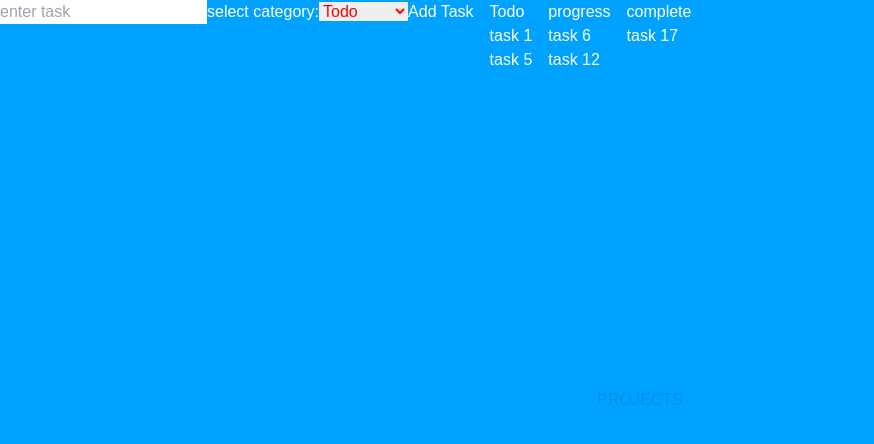
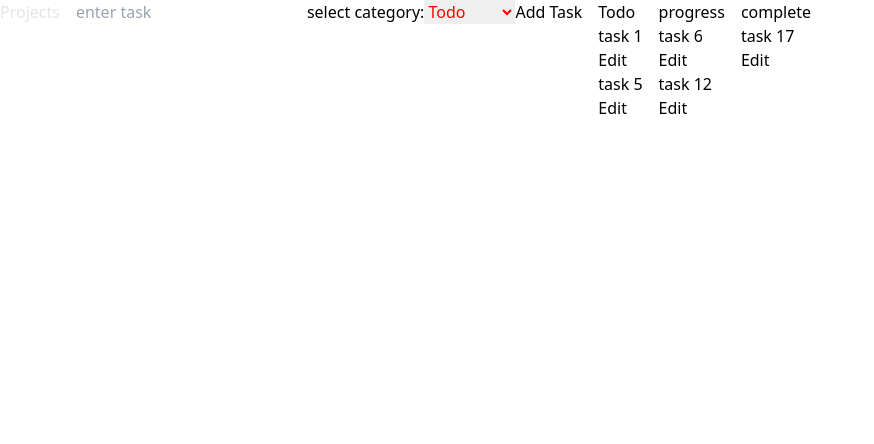
Before and after one commit to vickypython/BrowserRouter-usecase, a React (Vite) app: page / in a window 1280 px wide. Shown: the top 444 px of the page, without its empty margins (0-874 px from the left). Built offline with nearby package versions, Linux system fonts and the light colour scheme.

Commit message:
added the AddHandler and EditHandler

```diff
--- a/src/components/Projects.jsx
+++ b/src/components/Projects.jsx
@@ -1,9 +1,10 @@
-import PropTypes from 'prop-types'; // Import PropTypes
-import { useState, useMemo,useRef } from "react";
+import PropTypes from "prop-types"; // Import PropTypes
+import { useState, useMemo, useRef } from "react";
 
 export const Projects = () => {
-  const titleRef=useRef('')
-  const optionRef=useRef('')
+  const titleRef = useRef("");
+  const optionRef = useRef("");
+  const [isEditing, setIsEditing] = useState('add');
   const [tasks, setTasks] = useState({
     Todo: [
       {
@@ -42,43 +43,75 @@ export const Projects = () => {
   const categories = useMemo(() => {
     return Object.keys(tasks);
   }, [tasks]);
-  const handleSubmit=(e)=>{
-e.preventDefault()
-const payload={
-  id:self.crypto.randomUUID(),
-  title:titleRef.current.value,
-  categorys:optionRef.current.value
-}
-if('mode'=='add'){
-  addHander(payload)
-}else{
-  EditHandler(payload)
-}
-  }
-const addHander=(payload)=>{
-const templist=[...tasks[payload.categorys]]
-templist.push(payload)
-setTasks(prevState=>(
-  {
-    ...prevState,[payload.categorys]:templist
-  }
-))
+  const handleSubmit = (e) => {
+    e.preventDefault();
+    const payload = {
+      id: self.crypto.randomUUID(),
+      title: titleRef.current.value,
+      categorys: optionRef.current.value,
+    };
+    const mode = e.target.getAttribute("mode");
+    if (mode == "add") {
+      addHander(payload);
+    } else {
+      EditHandler(payload);
+    }
+  };
+  const addHander = (payload) => {
+    const templist = [...(tasks[payload.categorys] || [])];
+    templist.push(payload);
+    setTasks((prevState) => ({
+      ...prevState,
+      [payload.categorys]: templist,
+    }));
+  };
+  const EditHandler = (payload) => {
+    const oldTask = isEditing;
+    //create new task object
+    const newTask = payload;
+    //remove what from the old list
+    const oldList = tasks[oldTask.categorys].map(
+      (task) => task.id !== oldTask.id
+    );
+    //add it to the new list
+    const newList = [...tasks[newTask.categorys], newTask];
 
-}
+    setTasks((prev) => ({
+      ...prev,
+      [oldTask.categorys]: oldList,
+      [newTask.categorys]: newList,
+    }));
+    setIsEditing(null);
+  };
   return (
     <div style={{ display: "flex", gap: "16px" }}>
       <h1 style={{ opacity: "0.1" }}>Projects</h1>
-<form onSubmit={handleSubmit}>
-  <input ref={titleRef} type="text" name="" id="" placeholder='enter task' style={{color:'red'}}/>
-  <label htmlFor="">select category:
-  <select ref={optionRef} name="choose one" id="" style={{color:'red'}}>
-      <option value="">Todo</option>
-        <option value="">progress</option>
-     <option value="">Complete</option>
-    </select>
-  </label>
-  <button type="submit" inputMode='add'>Add Task</button>
-</form>
+      <form>
+        <input
+          ref={titleRef}
+          type="text"
+          name=""
+          id=""
+          placeholder="enter task"
+          style={{ color: "red" }}
+        />
+        <label htmlFor="">
+          select category:
+          <select
+            ref={optionRef}
+            name="choose one"
+            id=""
+            style={{ color: "red" }}
+          >
+            <option value="Todo">Todo</option>
+            <option value="progress">progress</option>
+            <option value="complete">complete</option>
+          </select>
+        </label>
+        <button type="submit" mode="add" onClick={handleSubmit}>
+          Add Task
+        </button>
+      </form>
       {categories.map((category) => (
         // Pass category name to TaskList component
         <TaskList key={category} names={category}>
@@ -95,8 +128,10 @@ setTasks(prevState=>(
 const TaskList = ({ names, children }) => {
   return (
     <div>
-      <h2>{names}</h2> {/* Display the name of the category etc "Todo","Progress","Completed" */}
-      <div>{children}</div>{/* cards*/}
+      <h2>{names}</h2>{" "}
+      {/* Display the name of the category etc "Todo","Progress","Completed" */}
+      <div>{children}</div>
+      {/* cards*/}
     </div>
   );
 };
@@ -112,6 +147,7 @@ const TaskCard = ({ task }) => {
   return (
     <div>
       <p>{task.title}</p>
+      <button type="submit">Edit</button>
     </div>
   );
 };
@@ -119,8 +155,7 @@ const TaskCard = ({ task }) => {
 // Adding PropTypes validation for TaskCard
 TaskCard.propTypes = {
   task: PropTypes.shape({
-    id: PropTypes.number.isRequired,
+    id: PropTypes.oneOfType([PropTypes.string, PropTypes.number]).isRequired,
     title: PropTypes.string.isRequired,
-    categorys: PropTypes.string.isRequired,
   }).isRequired,
 };
--- a/src/main.jsx
+++ b/src/main.jsx
@@ -1,6 +1,6 @@
 import React from "react";
 import ReactDOM from "react-dom/client";
-import App from "./App.jsx";
+// import App from "./App.jsx";
 import "./index.css";
 import { BrowserRouter as Router, Routes, Route } from "react-router-dom";
 import { Home } from "./components/Home.jsx";
```
